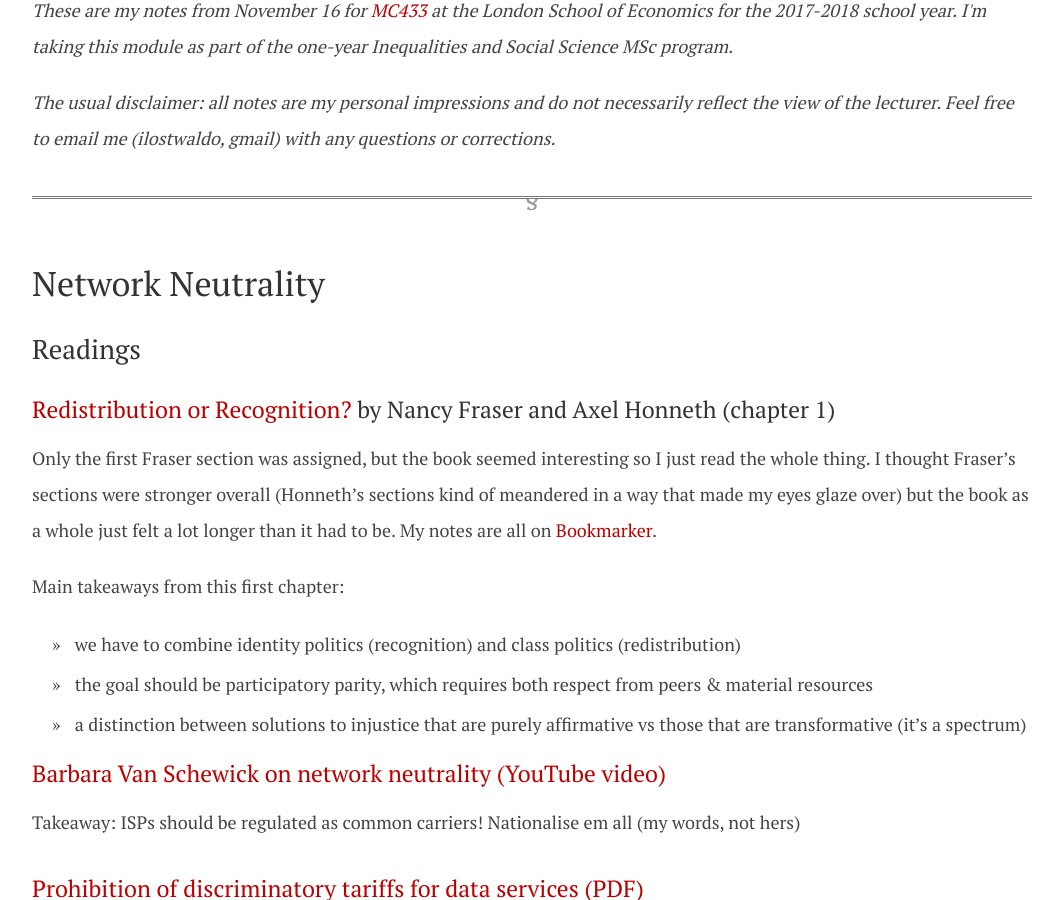
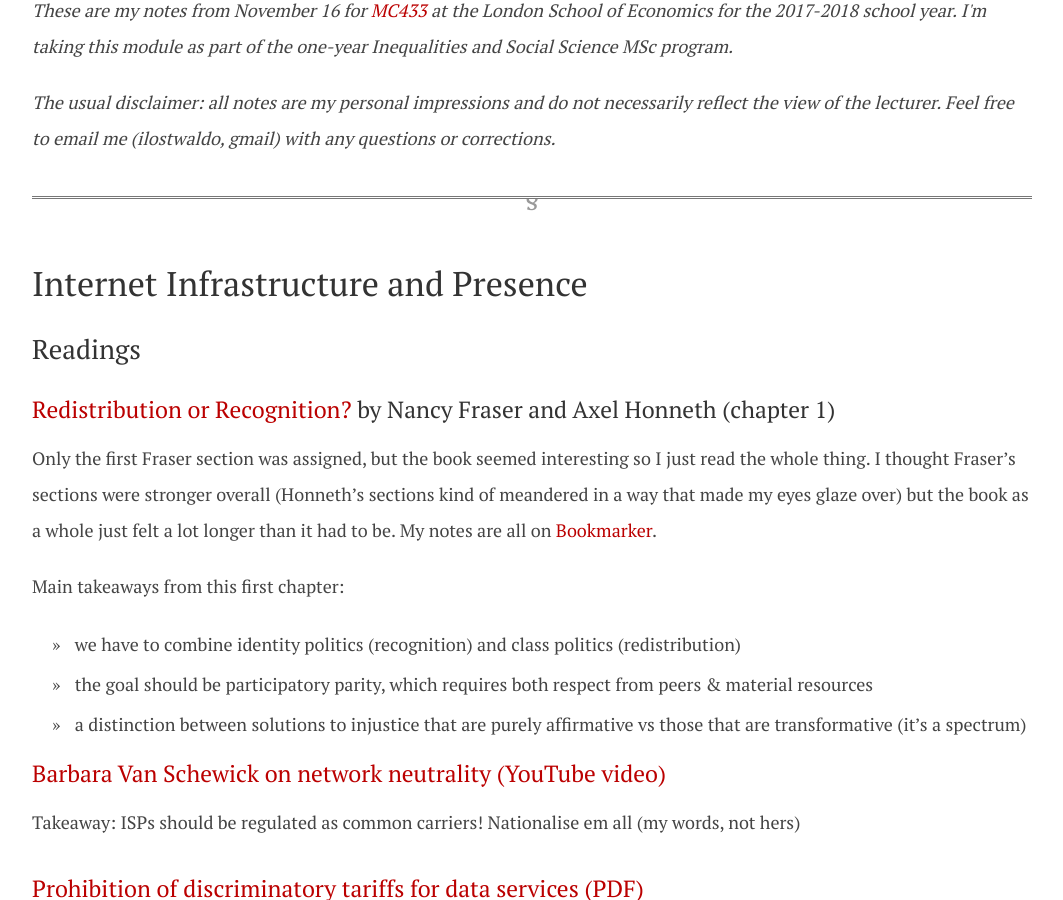
Before and after one commit to dellsystem/dellsystem.github.io, a Jekyll site: the page built from _posts/2017-11-16-MC433-8.md, in a window 1280 px wide and 900 px high, scrolled down 350 px. Shown: the whole window, without its empty margins (108-1171 px from the left). Built offline with Jekyll 4.4.1, drawn with Linux system fonts in a browser that asks for light colours.

Commit message:
Fix topic for MC433 week 8

```diff
--- a/_posts/2017-11-16-MC433-8.md
+++ b/_posts/2017-11-16-MC433-8.md
@@ -1,6 +1,6 @@
 ---
 layout: lecture
-topic: Network Neutrality
+topic: Internet Infrastructure and Presence
 title: MC433 - week 8
 week: 8
 course: MC433
```
